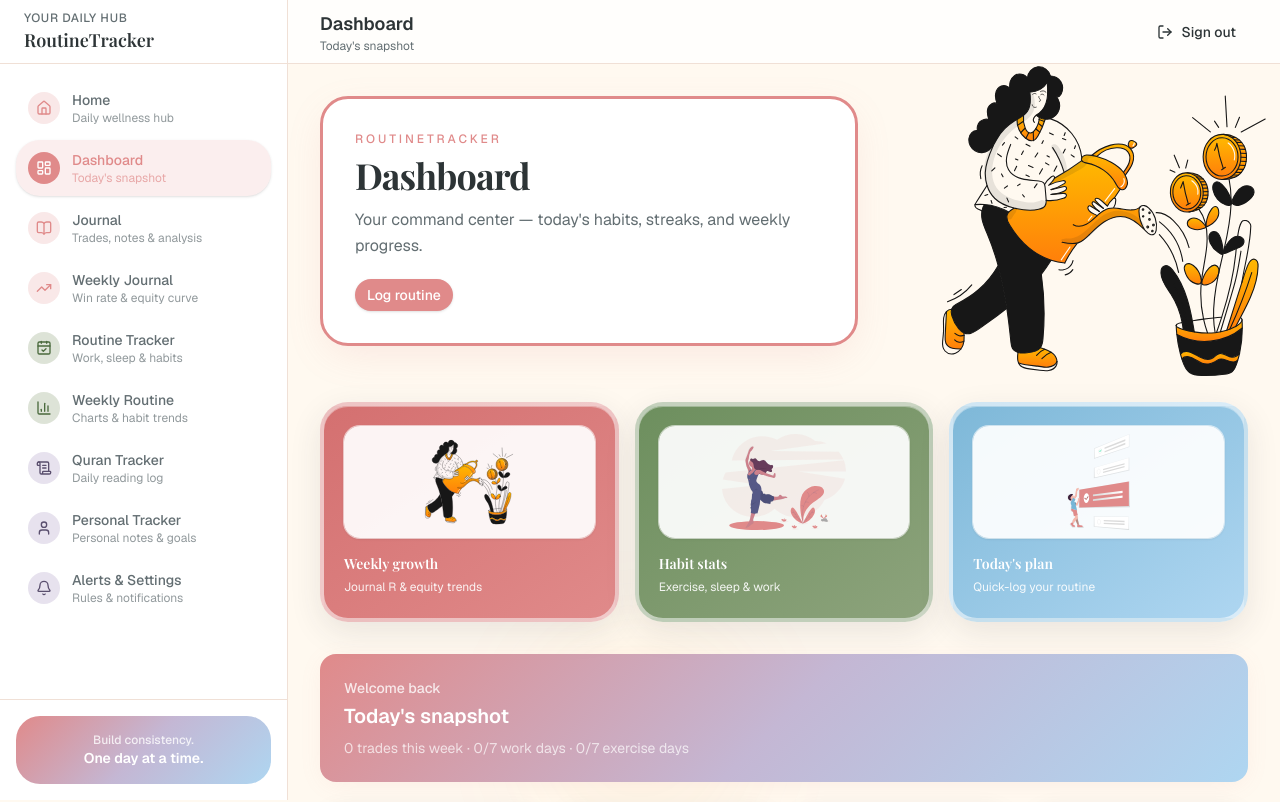
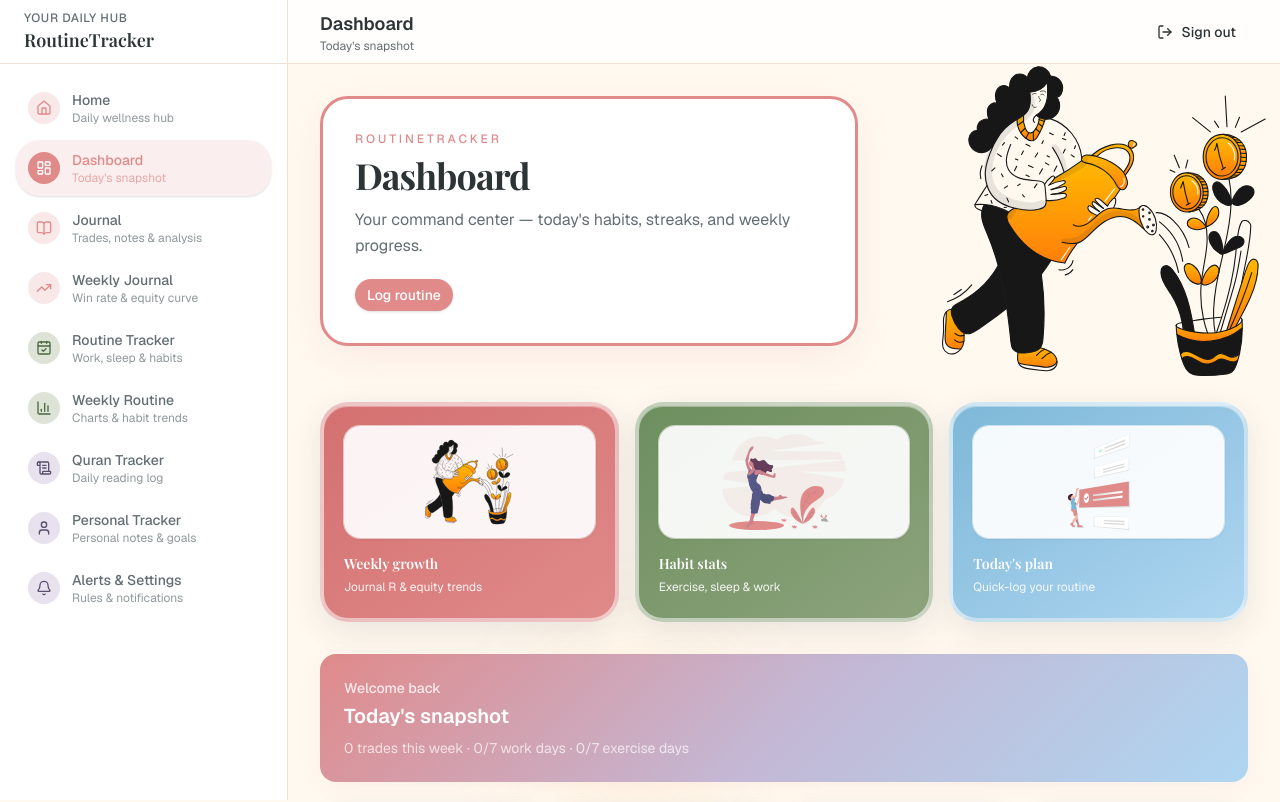
Before and after one commit to AMARA-code/RoutineTracker, a Next.js app: page / in a window 1280 px wide. Shown: the top 802 px of the page. Built offline with nearby package versions, Linux system fonts and the light colour scheme; no server answers.

Commit message:
removed banner

```diff
--- a/src/components/layout/sidebar.tsx
+++ b/src/components/layout/sidebar.tsx
@@ -94,17 +94,6 @@ export function Sidebar() {
             );
           })}
         </nav>
-
-        <div className="border-t border-border p-4">
-          <div className="rounded-xl gradient-hero p-4 text-center">
-            <p className="text-xs font-medium text-primary-foreground/80">
-              Build consistency.
-            </p>
-            <p className="text-sm font-semibold text-primary-foreground">
-              One day at a time.
-            </p>
-          </div>
-        </div>
       </aside>
     </>
   );
```
